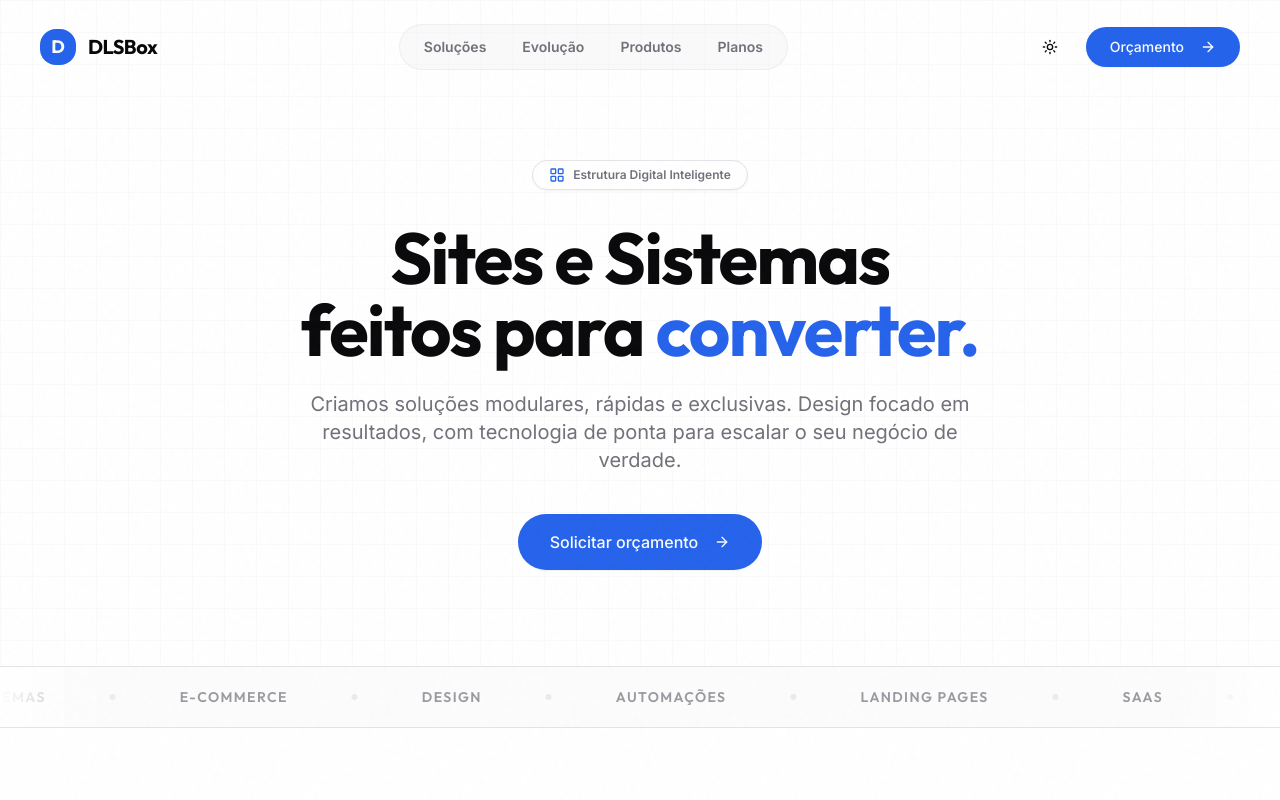
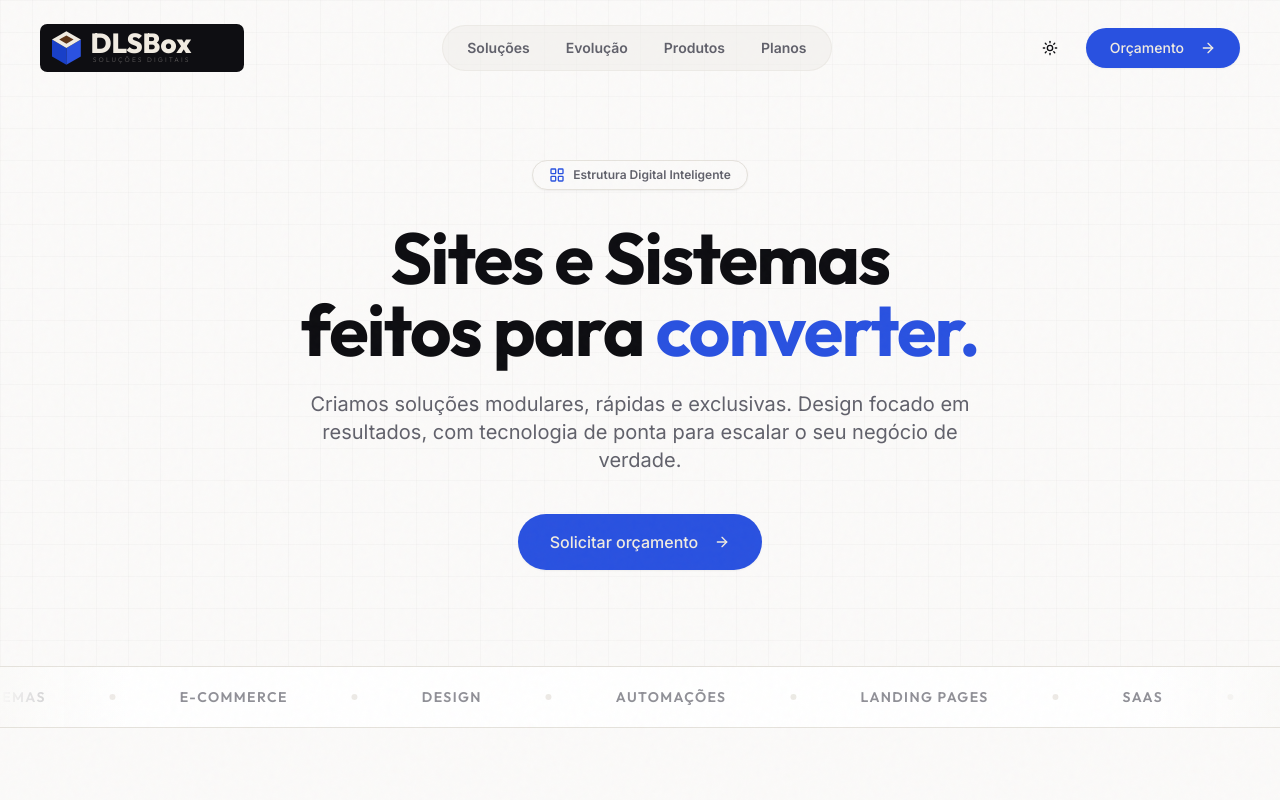
Before and after one commit to Dlsbox/dlsbox-solu--es-digitais-j1how6aq3, a React (Vite) app: page / in a window 1280 px wide. Shown: the top 800 px of the page. Built offline with nearby package versions, Linux system fonts and the light colour scheme.

Commit message:
feat: Integrate new DLSBox logo into header

```diff
--- a/src/components/Footer.tsx
+++ b/src/components/Footer.tsx
@@ -1,19 +1,19 @@
 import { ArrowUpRight } from 'lucide-react'
+import { Link } from 'react-router-dom'
+import { Logo } from './Logo'
 
 export function Footer() {
   return (
     <footer className="border-t border-border bg-card pt-16 pb-8 px-4 md:px-10 mt-10">
       <div className="container mx-auto grid grid-cols-1 md:grid-cols-4 gap-10 mb-12">
         <div className="md:col-span-2">
-          <div
-            className="flex items-center gap-3 mb-6 cursor-pointer"
+          <Link
+            to="/"
+            className="inline-flex items-center mb-6 cursor-pointer transition-transform hover:scale-105 duration-300"
             onClick={() => window.scrollTo(0, 0)}
           >
-            <div className="w-9 h-9 rounded-lg bg-primary flex items-center justify-center font-display font-bold text-primary-foreground text-lg">
-              D
-            </div>
-            <span className="font-display font-bold text-xl tracking-tight">DLSBox</span>
-          </div>
+            <Logo className="h-10 sm:h-12 w-auto" />
+          </Link>
           <p className="text-muted-foreground text-sm max-w-sm leading-relaxed">
             Estruturas digitais inteligentes e modulares, projetadas especificamente para escalar
             negócios.
--- /dev/null
+++ b/src/components/Logo.tsx
@@ -0,0 +1,48 @@
+import { cn } from '@/lib/utils'
+
+export function Logo({ className }: { className?: string }) {
+  return (
+    <svg
+      viewBox="0 0 340 80"
+      fill="none"
+      xmlns="http://www.w3.org/2000/svg"
+      className={cn('w-auto h-full', className)}
+    >
+      {/* Background - explicitly requested as #0E0E12 */}
+      <rect width="340" height="80" rx="12" fill="#0E0E12" />
+
+      {/* Geometric Box Shapes using Logo Palette */}
+      <g transform="translate(20, 12)">
+        <path d="M24 28 L0 14 L0 42 L24 56 Z" fill="#1940C8" />
+        <path d="M24 28 L48 14 L48 42 L24 56 Z" fill="#2B52E0" />
+        <path d="M24 0 L48 14 L24 28 L0 14 Z" fill="#F0EBE1" />
+        <path d="M24 7 L36 14 L24 21 L12 14 Z" fill="#5C3518" />
+      </g>
+
+      {/* Main Text */}
+      <text
+        x="84"
+        y="48"
+        fontFamily="Outfit, sans-serif"
+        fontWeight="800"
+        fontSize="46"
+        fill="#F0EBE1"
+      >
+        DLSBox
+      </text>
+
+      {/* Subtitle Text */}
+      <text
+        x="88"
+        y="64"
+        fontFamily="Outfit, sans-serif"
+        fontWeight="400"
+        fontSize="11"
+        fill="rgba(240,235,225,0.28)"
+        letterSpacing="3.5"
+      >
+        SOLUÇÕES DIGITAIS
+      </text>
+    </svg>
+  )
+}
--- a/src/components/Navbar.tsx
+++ b/src/components/Navbar.tsx
@@ -1,8 +1,10 @@
 import { useState, useEffect } from 'react'
+import { Link } from 'react-router-dom'
 import { Button } from '@/components/ui/button'
 import { ArrowRight, Menu } from 'lucide-react'
 import { cn } from '@/lib/utils'
 import { ThemeToggle } from './ThemeToggle'
+import { Logo } from './Logo'
 
 export function Navbar() {
   const [scrolled, setScrolled] = useState(false)
@@ -25,17 +27,13 @@ export function Navbar() {
       )}
     >
       <div className="container mx-auto px-4 md:px-10 flex items-center justify-between">
-        <div
-          className="flex items-center gap-3 cursor-pointer"
+        <Link
+          to="/"
+          className="flex items-center cursor-pointer transition-transform hover:scale-105 duration-300"
           onClick={() => window.scrollTo(0, 0)}
         >
-          <div className="w-9 h-9 rounded-lg bg-primary flex items-center justify-center font-display font-bold text-primary-foreground text-lg">
-            D
-          </div>
-          <span className="font-display font-bold text-xl tracking-tight hidden sm:block">
-            DLSBox
-          </span>
-        </div>
+          <Logo className="h-10 sm:h-12 w-auto" />
+        </Link>
 
         <nav className="hidden md:flex items-center gap-1 bg-muted/50 rounded-full px-2 py-1.5 border border-border/50">
           {['Soluções', 'Evolução', 'Produtos', 'Planos'].map((item) => (
--- a/src/main.css
+++ b/src/main.css
@@ -1,4 +1,4 @@
-@import url('https://fonts.googleapis.com/css2?family=Inter:wght@300;400;500;600&family=Outfit:wght@400;500;600;700&display=swap');
+@import url('https://fonts.googleapis.com/css2?family=Inter:wght@300;400;500;600&family=Outfit:wght@400;500;600;700;800&display=swap');
 
 @tailwind base;
 @tailwind components;
@@ -6,33 +6,34 @@
 
 @layer base {
   :root {
-    --background: 0 0% 100%;
-    --foreground: 240 10% 3.9%;
+    /* Integrated Logo Color Palette: Off-white #F0EBE1 & Blues & Browns */
+    --background: 40 20% 98%;
+    --foreground: 240 12% 6%;
 
-    --card: 0 0% 99%;
-    --card-foreground: 240 10% 3.9%;
+    --card: 0 0% 100%;
+    --card-foreground: 240 12% 6%;
 
     --popover: 0 0% 100%;
-    --popover-foreground: 240 10% 3.9%;
+    --popover-foreground: 240 12% 6%;
 
-    --primary: 221.2 83.2% 53.3%;
-    --primary-foreground: 210 40% 98%;
+    --primary: 227 75% 52%; /* Blue #2B52E0 */
+    --primary-foreground: 40 33% 91%; /* Off-white #F0EBE1 */
 
-    --secondary: 25 75% 45%;
-    --secondary-foreground: 210 40% 98%;
+    --secondary: 26 59% 23%; /* Brown #5C3518 */
+    --secondary-foreground: 40 33% 91%;
 
-    --muted: 240 4.8% 95.9%;
-    --muted-foreground: 240 3.8% 46.1%;
+    --muted: 40 15% 92%;
+    --muted-foreground: 240 5% 40%;
 
-    --accent: 240 4.8% 95.9%;
-    --accent-foreground: 240 5.9% 10%;
+    --accent: 40 15% 92%;
+    --accent-foreground: 240 12% 6%;
 
     --destructive: 0 84.2% 60.2%;
-    --destructive-foreground: 0 0% 98%;
+    --destructive-foreground: 40 33% 91%;
 
-    --border: 240 5.9% 90%;
-    --input: 240 5.9% 90%;
-    --ring: 221.2 83.2% 53.3%;
+    --border: 40 15% 88%;
+    --input: 40 15% 88%;
+    --ring: 227 75% 52%;
 
     --radius: 1rem;
     --r: 1rem;
@@ -40,33 +41,33 @@
   }
 
   .dark {
-    --background: 240 10% 3.9%;
-    --foreground: 0 0% 98%;
+    --background: 240 12% 6%; /* Logo Dark Background #0E0E12 */
+    --foreground: 40 33% 91%; /* Off-white #F0EBE1 */
 
-    --card: 240 10% 6%;
-    --card-foreground: 0 0% 98%;
+    --card: 240 10% 9%;
+    --card-foreground: 40 33% 91%;
 
-    --popover: 240 10% 3.9%;
-    --popover-foreground: 0 0% 98%;
+    --popover: 240 12% 6%;
+    --popover-foreground: 40 33% 91%;
 
-    --primary: 217.2 91.2% 59.8%;
-    --primary-foreground: 222.2 47.4% 11.2%;
+    --primary: 227 75% 52%; /* Blue #2B52E0 */
+    --primary-foreground: 40 33% 91%;
 
-    --secondary: 25 75% 55%;
-    --secondary-foreground: 222.2 47.4% 11.2%;
+    --secondary: 26 59% 23%; /* Brown #5C3518 */
+    --secondary-foreground: 40 33% 91%;
 
-    --muted: 240 3.7% 15.9%;
-    --muted-foreground: 240 5% 64.9%;
+    --muted: 240 10% 12%;
+    --muted-foreground: 40 15% 70%;
 
-    --accent: 240 3.7% 15.9%;
-    --accent-foreground: 0 0% 98%;
+    --accent: 240 10% 12%;
+    --accent-foreground: 40 33% 91%;
 
     --destructive: 0 62.8% 30.6%;
-    --destructive-foreground: 0 0% 98%;
+    --destructive-foreground: 40 33% 91%;
 
-    --border: 240 3.7% 15.9%;
-    --input: 240 3.7% 15.9%;
-    --ring: 217.2 91.2% 59.8%;
+    --border: 240 10% 15%;
+    --input: 240 10% 15%;
+    --ring: 227 75% 52%;
   }
 
   body {
```
Also changed, not shown: .skip.config.json.
